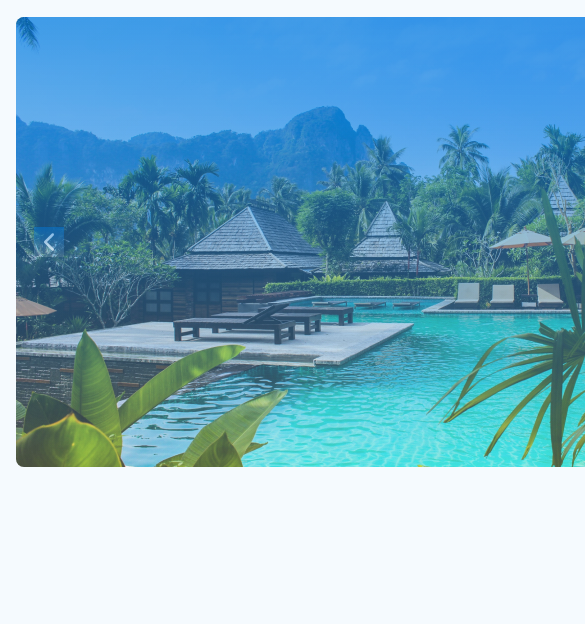
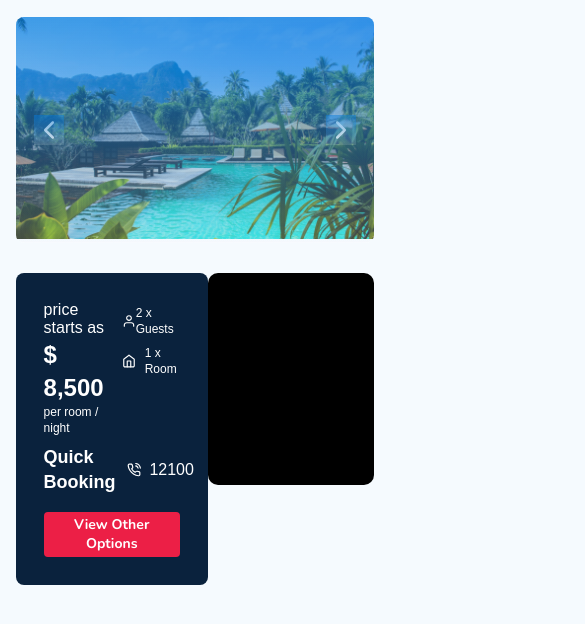
Before and after one commit to ArtamonovAnatoly/tour-plan23, a plain HTML site: page index.html in a window 390 px wide. Shown: the part 254-878 px from the top of the page, 585 px wide, since content can reach past the window. Before the commit the page ends 844 px from the top, so only its background shows below. Drawn offline with nearby package versions, Linux system fonts and the light colour scheme.

Commit message:
create: media rules for slider

```diff
--- a/index.html
+++ b/index.html
@@ -111,20 +111,20 @@
         <!-- /.hotel-info__rating -->
       </div>
       <div class="hotel-grid">
-        <div class="slider">
+        <div class="slider hotel__slider">
           <!-- Slider main container -->
           <div class="swiper">
             <!-- Additional required wrapper -->
             <div class="swiper-wrapper">
               <!-- Slides -->
               <div class="swiper-slide">
-                <img src="img/slide1.jpg" alt="">
+                <img class="swiper-slide__image" src="img/slide1.jpg" alt="">
               </div>
               <div class="swiper-slide">
-                <img src="img/slide1.jpg" alt="">
+                <img class="swiper-slide__image" src="img/slide1.jpg" alt="">
               </div>
               <div class="swiper-slide">
-                <img src="img/slide1.jpg" alt="">
+                <img class="swiper-slide__image" src="img/slide1.jpg" alt="">
               </div>
               ...
             </div>
@@ -172,7 +172,7 @@
           <div class="map">
             <iframe
               src="https://yandex.ru/map-widget/v1/?um=constructor%3A23a446e0e2043694dd4f3158398135886a69240e4a640c9b5cfe49b21c80ffaa&amp;source=constructor"
-              width="347" height="213" frameborder="0"></iframe>
+              width="100%" height="213" frameborder="0"></iframe>
           </div>
           <!-- /.map -->
         </div>
--- a/sass/blocks/_hotel.sass
+++ b/sass/blocks/_hotel.sass
@@ -56,7 +56,7 @@
     line-height: 16px
 .swiper
   width: 100%
-  height: 450px
+  height: 100%
   position: relative
   border-radius: 8px
   ::after
@@ -72,6 +72,7 @@
     z-index: 10
 .slider
   width: 728px
+  hight: 450px
   &-button
     position: absolute
     top: 50%
@@ -165,4 +166,5 @@
   width: 347px
   height: 212px
   background-color: #000
-  border-radius: 4px
+  border-radius: 10px
+  overflow: hidden
--- a/sass/media.sass
+++ b/sass/media.sass
@@ -1,6 +1,15 @@
 @media (max-width: 1200px)
   .container
     max-width: 960px
+  .slider
+    width: 590px
+  .swiper
+    &-slide
+      &__image
+        height: 100%
+        width: 100%
+        object-fit: cover
+
 @media (max-width: 992px)
   .container
     max-width: 760px
@@ -21,6 +30,19 @@
     .search
       &__input
         width: 340px
+    .map
+      width: 340px
+  .hotel
+    &-grid
+      flex-direction: column
+    &__slider
+      margin-bottom: 30px
+    &-right
+      flex-direction: row
+  .slider
+    width: 100%
+  .booking
+    width: 340px
 @media (max-width: 768px)
   .container
     max-width: 576px
@@ -63,6 +85,21 @@
       &__offer
         order: -1
         margin-left: 0
+  .slider
+    height: 350px
+  .hotel
+    &-right
+      flex-direction: column
+      min-height: 450px
+  .booking
+    width: 100%
+  .map
+    width: 100%
 @media (max-width: 576px)
   .logo
     width: 99px
+  .slider
+    height: 250px
+  .hotel
+    &__slider
+      margin-bottom: 20px
```
Also changed, not shown: css/media.css, css/style.css, 2 other files.
